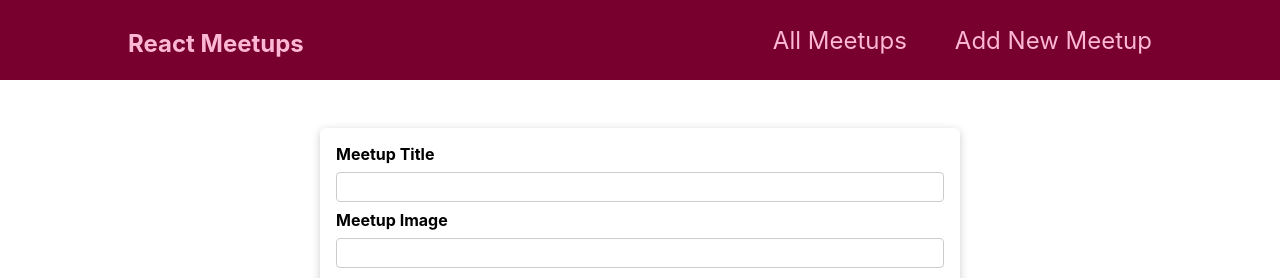
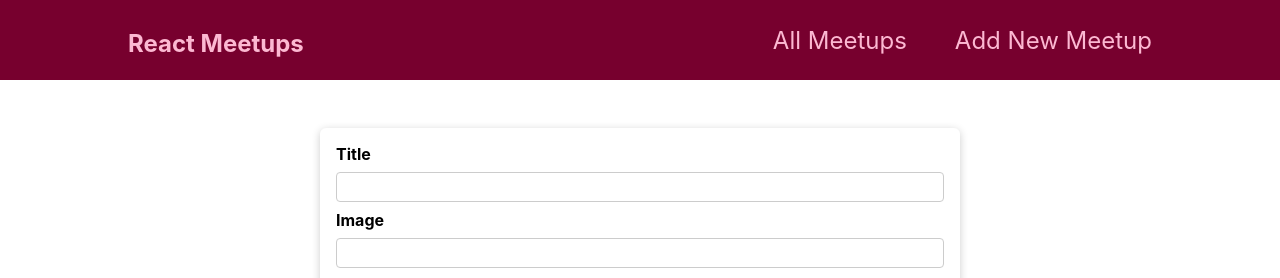
Before and after one commit to prakashsatbhai777/crud-demo, a Next.js app: page /new-meetup in a window 1280 px wide. Shown: the top 278 px of the page. Built offline with nearby package versions, Linux system fonts and the light colour scheme.

Commit message:
new meetup form changes committed

```diff
--- a/components/meetups/NewMeetupForm.js
+++ b/components/meetups/NewMeetupForm.js
@@ -34,11 +34,11 @@ function NewMeetupForm(props) {
     <Card>
       <form className={classes.form} onSubmit={submitHandler}>
         <div className={classes.control}>
-          <label htmlFor='title'>Meetup Title</label>
+          <label htmlFor='title'>Title</label>
           <input type='text' required id='title' ref={titleInputRef} />
         </div>
         <div className={classes.control}>
-          <label htmlFor='image'>Meetup Image</label>
+          <label htmlFor='image'>Image</label>
           <input type='url' required id='image' ref={imageInputRef} />
         </div>
         <div className={classes.control}>
```
